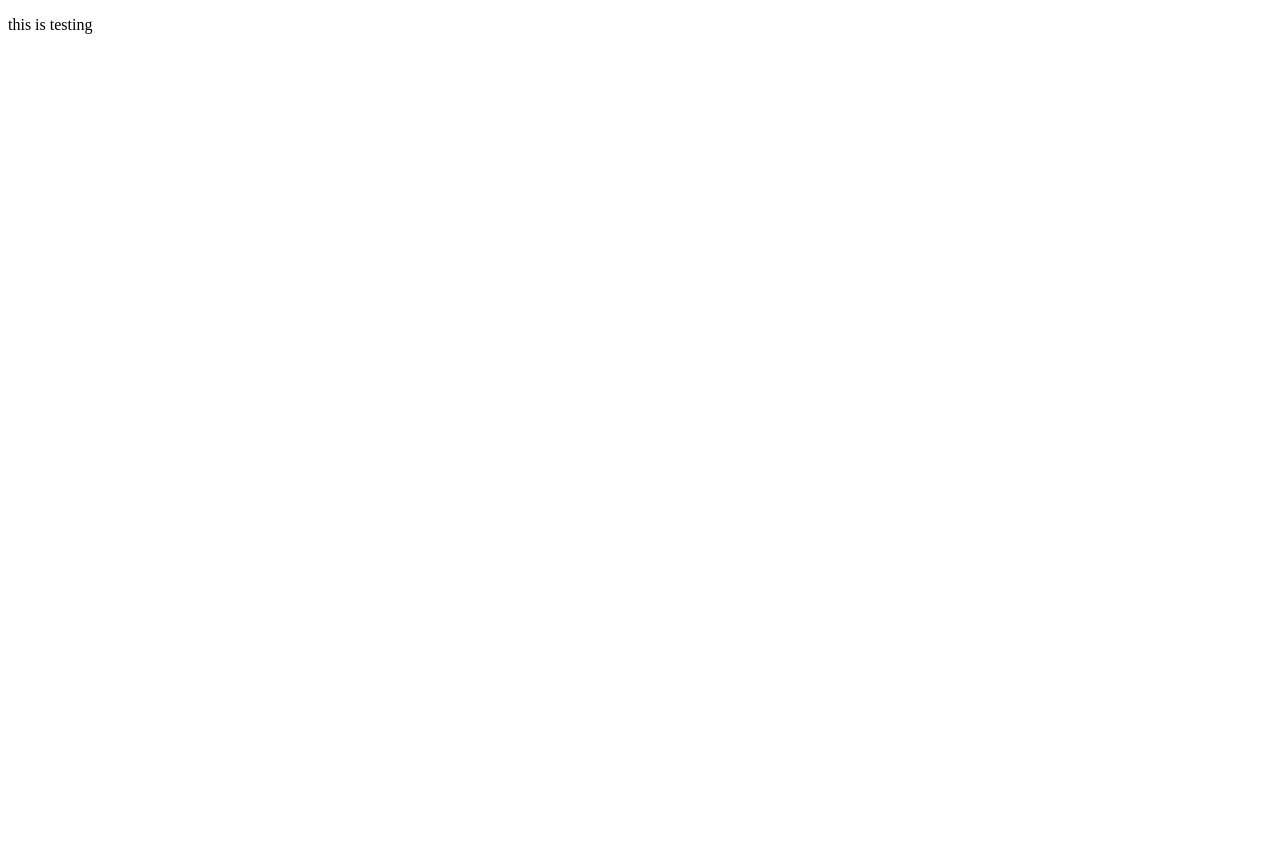
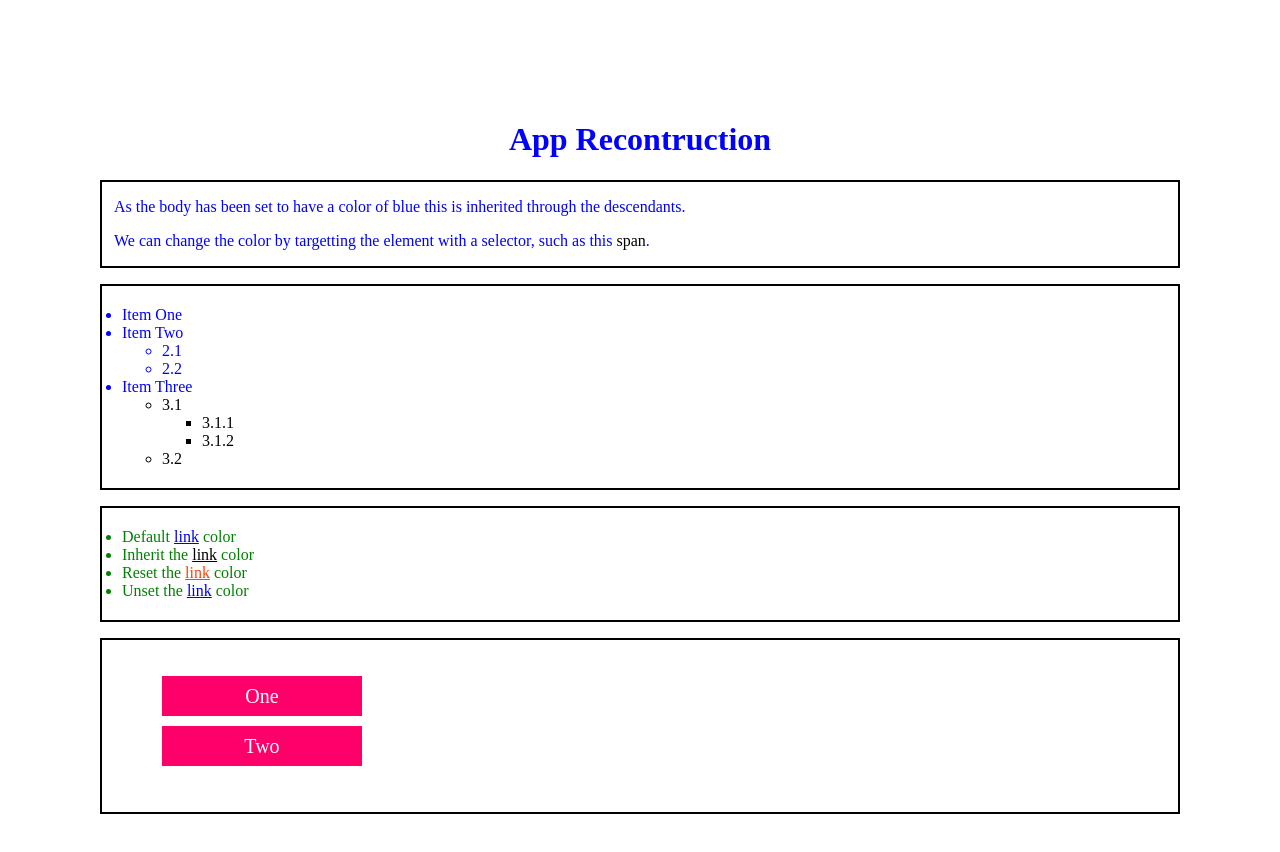
Before and after one commit to htudu/destiny_boat, a website: page frontend_demo/day1.html in a window 1280 px wide. Before the commit the page ends 800 px from the top, so only its background shows below. Drawn offline with Linux system fonts and the light colour scheme.

Commit message:
CSS Properties
* Border Properties
* Padding Properties
* Margin Properties
* Applying CSS seletors

```diff
--- /dev/null
+++ b/frontend_demo/css/styles.css
@@ -0,0 +1,64 @@
+body {
+    color: blue;
+    margin: 0em;
+    padding: 100px;
+}
+
+h1 {
+    text-align: center;
+}
+
+.block-one {
+    border: 2px solid black;
+}
+
+p {
+    padding-left: 12px;
+}
+
+#outer a {
+    display: inline-block;
+    line-height: 40px;
+    font-size: 20px;
+    text-decoration: none;
+    text-align: center;
+    width: 200px;
+    margin-bottom: 10px;
+    background-color: rgb(255, 0, 106);
+    color: white;
+}
+
+#inner li {
+    list-style-type: none;
+}
+
+#inner a:hover {
+    background-color: rgba(16, 124, 248, 0.842);
+    color: white;
+}
+
+
+span {
+    color: black;
+}
+
+.special {
+    color: black;
+}
+
+.main {
+    padding: 20px;
+    border: 2px solid black;
+}
+
+.default {
+    color: green;
+}
+
+.m1 a{
+    color: #000;
+}
+
+.m2 a{list-style-type:none;
+    color: rgb(248, 68, 14);
+}
--- a/frontend_demo/day1.html
+++ b/frontend_demo/day1.html
@@ -4,9 +4,49 @@
     <meta charset="UTF-8">
     <meta http-equiv="X-UA-Compatible" content="IE=edge">
     <meta name="viewport" content="width=p, initial-scale=1.0">
-    <title>Document</title>
+    <link rel="stylesheet" href="css/styles.css">
+    <title>App</title>
 </head>
 <body>
-    <p>this is testing</p>
+    <h1>App Recontruction</h1>
+    <div class="block-one">
+        <p>As the body has been set to have a color of blue this is inherited through the descendants.</p>
+        <p>We can change the color by targetting the element with a selector, such as this <span>span</span>.</p>
+    </div>
+    <ul class="main">
+        <li>Item One</li>
+        <li>Item Two
+            <ul>
+                <li>2.1</li>
+                <li>2.2</li>
+            </ul>
+        </li>
+        <li>Item Three
+            <ul class="special">
+                <li>3.1
+                    <ul>
+                        <li>3.1.1</li>
+                        <li>3.1.2</li>
+                    </ul>
+                </li>
+                <li>3.2</li>
+            </ul>
+        </li>
+    </ul>
+    <ul class="main default">
+        <li>Default <a href="#">link</a> color</li>
+        <li class="m1">Inherit the <a href="#">link</a> color</li>
+        <li class="m2">Reset the <a href="#">link</a> color</li>
+        <li class="m3">Unset the <a href="#">link</a> color</li>
+    </ul>
+    <div id="outer" class="container main">
+        <div id="inner" class="container">
+            <ul>
+                <li class="nav" ><a href="#">One</a></li>
+                <li class="nav"><a href="#">Two</a></li>
+            </ul>
+        </div>
+    </div>
+
 </body>
 </html>
```
Also changed, not shown: frontend_demo/app.js (+23 -0 lines), frontend_demo/package.json (added, +19 -0 lines), frontend_demo/images/build.jpg (added), frontend_demo/images/build.png (added).
